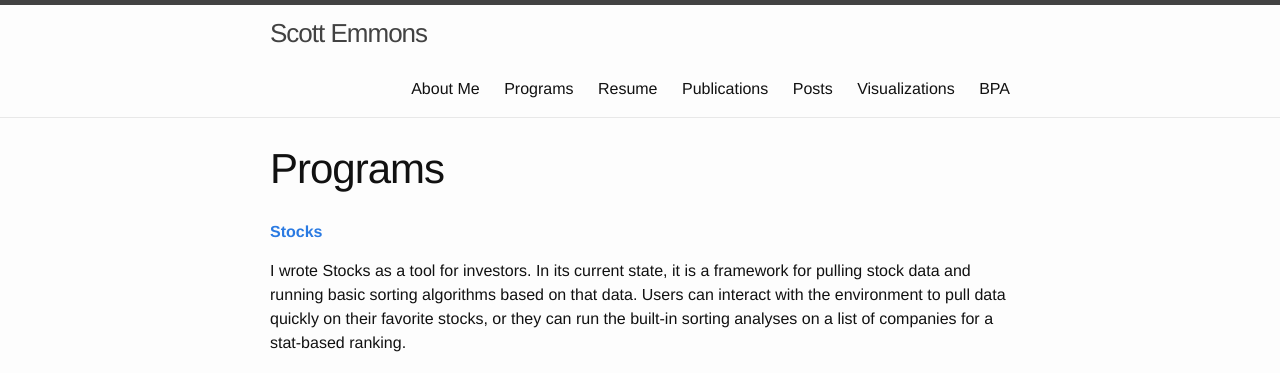
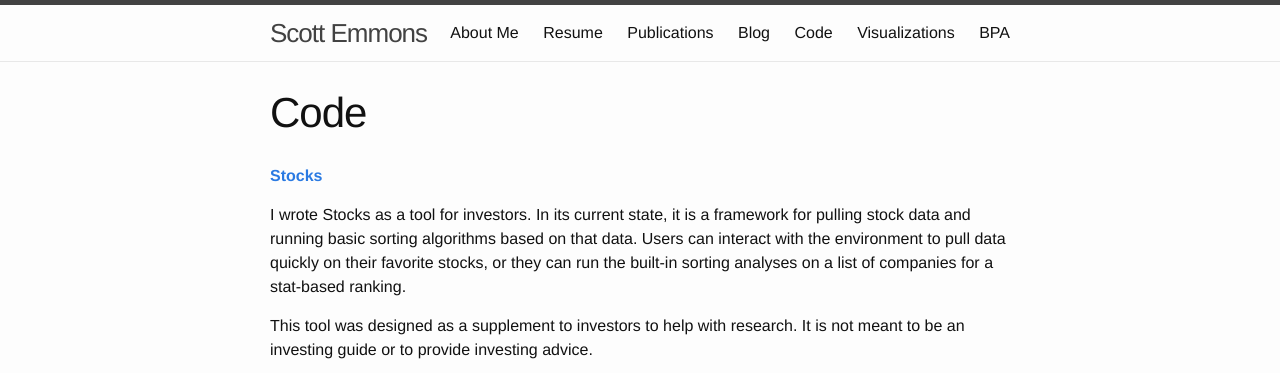
Before and after one commit to scottemmons/scottemmons.github.io, a Jekyll site: the page built from code/index.markdown, in a window 1280 px wide and 900 px high, cut to the strip 0-373 px from the top of the window. Built offline with Jekyll 4.4.1, drawn with Linux system fonts in a browser that asks for light colours.

Commit message:
renaming navigation links so navigation bar is one line

```diff
--- a/programs/index.markdown
+++ b/code/index.markdown
@@ -3,8 +3,8 @@
 comments: false
 date: 2013-09-21 21:21:17+00:00
 layout: page
-slug: programs
-title: Programs
+slug: code
+title: Code
 wordpress_id: 101
 ---
 
--- a/posts/index.markdown
+++ b/posts/index.markdown
@@ -3,7 +3,7 @@
 comments: false
 layout: default
 slug: posts
-title: Posts
+title: Blog
 ---
 
 <div class="home">
```
